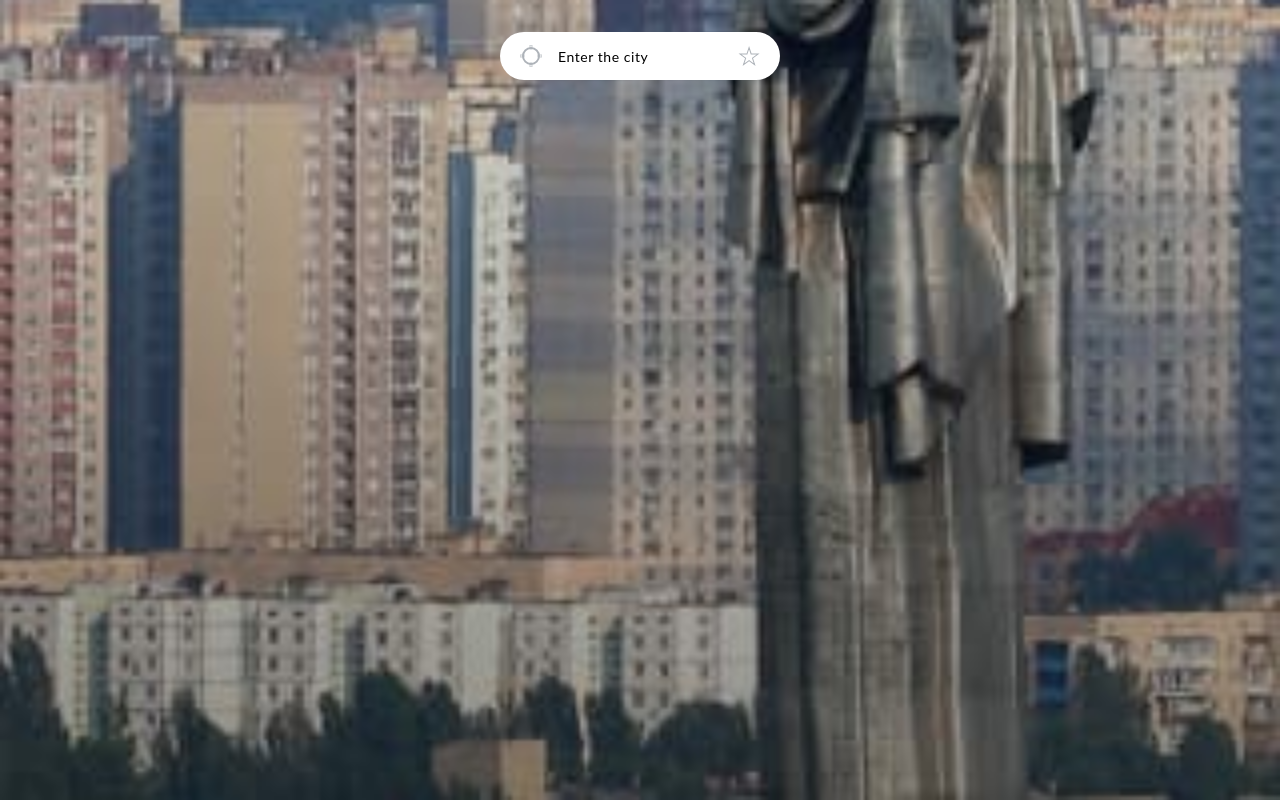
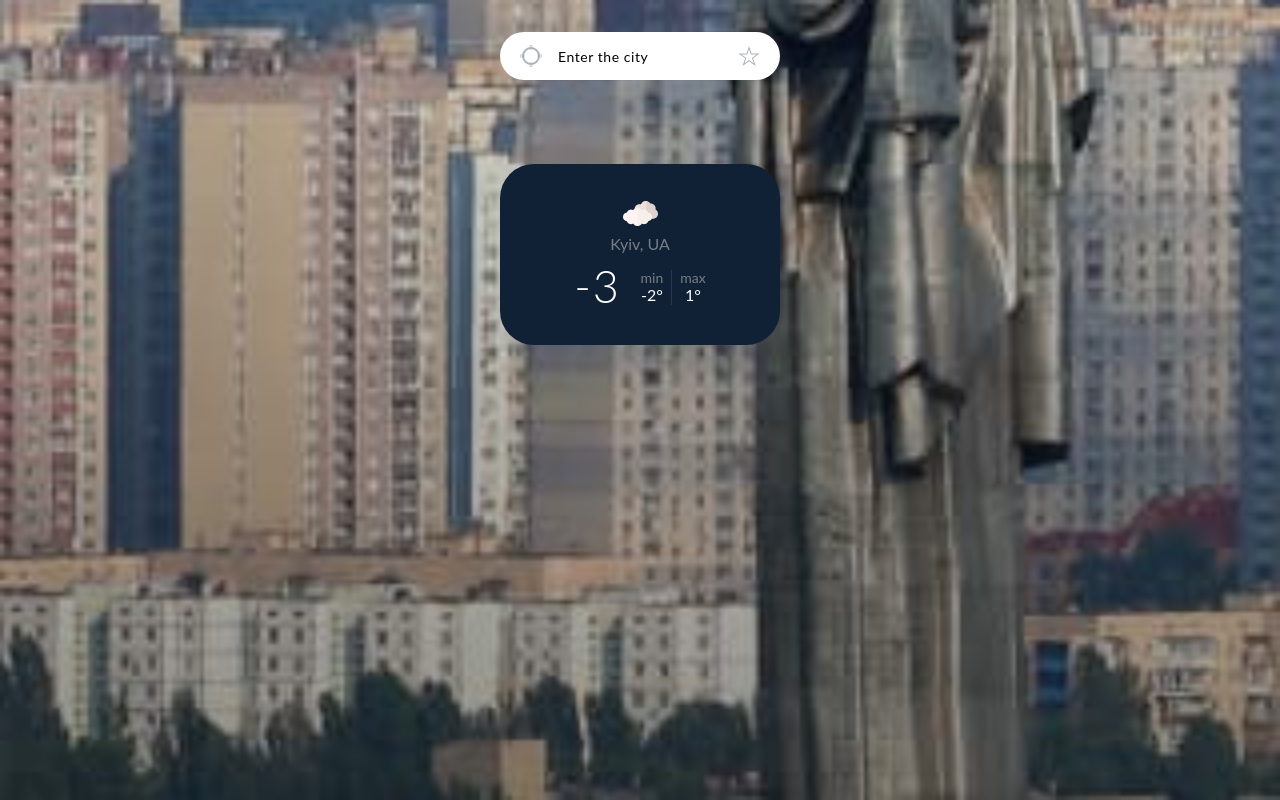
Before and after one commit to Nickolay1990/Practice_9, a website built with Vite: page src/index.html in a window 1280 px wide. Built offline with nearby package versions, Linux system fonts and the light colour scheme.

Commit message:
render temp

```diff
--- a/src/css/home.css
+++ b/src/css/home.css
@@ -4,9 +4,61 @@
 	background-position: center;
 	background-size: cover;
 	height: 100vh;
+	padding-top: 164px;
 }
 @media screen and (min-resolution: 192dpi) {
 	.home {
 		background-image: url(/img/mobile-one@2x.jpg);
 	}
 }
+
+.days-wrapper {
+	background-color: #102136;
+	border-radius: 34px;
+	padding: 32px 0;
+}
+
+.days-cloudy {
+	width: 35px;
+	height: 35px;
+	margin: 0 auto;
+	margin-bottom: 4px;
+}
+
+.days-city-title {
+	font-size: 16px;
+	text-align: center;
+	color: #767d85;
+	margin-bottom: 8px;
+}
+
+.days-inner-wrapper {
+	display: flex;
+	justify-content: center;
+	align-items: center;
+}
+
+.days-current-temp {
+	font-weight: 300;
+	font-size: 45px;
+	letter-spacing: 0.04em;
+	color: #fff;
+	margin-right: 20px;
+}
+
+.right-border {
+	border-right: 1px solid #27384a;
+	margin-right: 8px;
+	padding-right: 8px;
+}
+
+.temp-min-max-title {
+	text-align: center;
+	color: #767d85;
+}
+
+.min-max-temp {
+	font-size: 16px;
+	text-align: center;
+	color: #fff;
+}
--- a/src/js/api-service.js
+++ b/src/js/api-service.js
@@ -9,7 +9,6 @@ export async function getWeather(city) {
 			params: { key: key, q: city },
 		}
 	);
-	console.log(res.data);
 
 	return res;
 }
--- a/src/js/header-handlers.js
+++ b/src/js/header-handlers.js
@@ -108,6 +108,24 @@ export async function searchCity() {
 	if (!inputValue) {
 		return;
 	}
-	const respons = await getWeather(inputValue);
-	console.log(respons);
+
+	try {
+		const respons = await getWeather(inputValue);
+		setDataWeather(respons.data);
+	} catch {
+		console.log('1');
+	}
 }
+
+function setDataWeather(data) {
+	renderTemp(data.current.temp_c);
+	renderLocation(data.location);
+}
+
+function renderTemp(temp) {
+	DOM.curentTemp.innerHTML = temp;
+}
+
+function renderLocation({ name, country }) {
+	DOM.currentLocation.innerHTML = `${name}, ${country}`;
+}
--- a/src/js/navigation.js
+++ b/src/js/navigation.js
@@ -4,4 +4,6 @@ export default {
 	favoritiesList: document.querySelector('[data-favorities-list]'),
 	swiperNavButtons: document.querySelectorAll('.header-wrapper-nav-button'),
 	searchButton: document.querySelector('[data-search-button]'),
+	curentTemp: document.querySelector('.days-current-temp'),
+	currentLocation: document.querySelector('.days-city-title'),
 };
--- a/src/partials/home.html
+++ b/src/partials/home.html
@@ -1,3 +1,30 @@
 <section class="home">
-	<div class="container"></div>
+	<div class="container">
+		<div class="days-wrapper">
+			<picture>
+				<source
+					media="(max-width: 767px)"
+					srcset="/img/cloudy.png 1x, /img/cloudy@2x.png 2x"
+				/>
+				<img
+					src="/img/cloudy.png"
+					srcset="/img/cloudy@2x.png 2x"
+					alt="cloudy"
+					class="days-cloudy"
+				/>
+			</picture>
+			<p class="days-city-title">Kyiv, UA</p>
+			<div class="days-inner-wrapper">
+				<p class="days-current-temp">-3</p>
+				<div class="right-border">
+					<p class="temp-min-max-title">min</p>
+					<p class="min-max-temp">-2°</p>
+				</div>
+				<div>
+					<p class="temp-min-max-title">max</p>
+					<p class="min-max-temp">1°</p>
+				</div>
+			</div>
+		</div>
+	</div>
 </section>
```
Also changed, not shown: src/img/cloudy.png (added), src/img/cloudy@2x.png (added).
